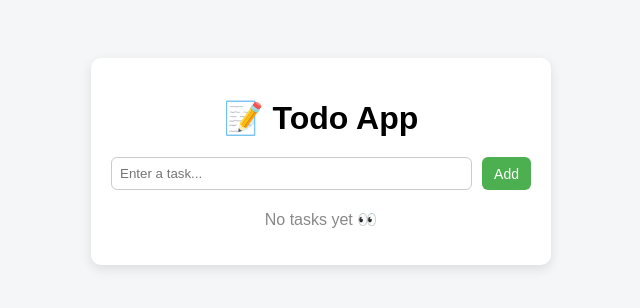
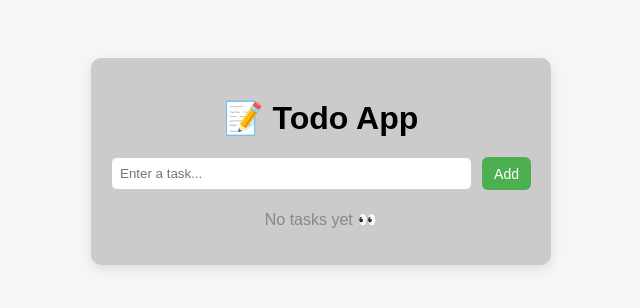
Before and after one commit to amankushwaha-antino/todo-devops-assignment, a Flask app: page / in a window 1280 px wide. Shown: the top 308 px of the page, without its empty margins (319-959 px from the left). Run offline with Flask 3, Linux system fonts and the light colour scheme; data that the repository does not hold is empty; some libraries are stand-ins or nearby versions.

Commit message:
checking the code change in deployment

```diff
--- a/templates/index.html
+++ b/templates/index.html
@@ -16,7 +16,7 @@
         }
 
         .container {
-            background: white;
+            background: rgb(204, 202, 202);
             width: 420px;
             padding: 20px;
             border-radius: 10px;
```
